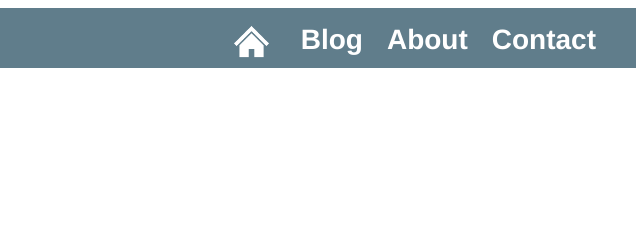
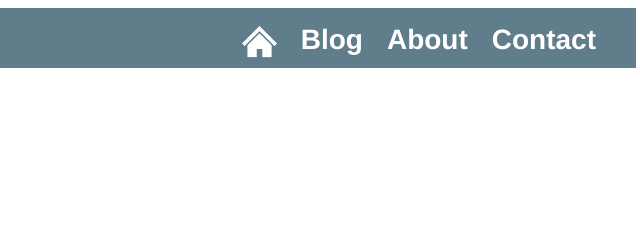
Before and after one commit to m-shichida/my-blog, a Gatsby site: page /blog in a window 1280 px wide. Shown: the full height of the page, 636-1276 px from the left. Built offline with nearby package versions, Linux system fonts and the light colour scheme; Gatsby itself is replaced by a stand-in of ours.

Commit message:
headerの作成

```diff
--- a/gatsby-config.js
+++ b/gatsby-config.js
@@ -15,6 +15,7 @@ module.exports = {
     },
     `gatsby-transformer-sharp`,
     `gatsby-plugin-sharp`,
+    `gatsby-plugin-styled-components`,
     {
       resolve: `gatsby-plugin-manifest`,
       options: {
--- a/package.json
+++ b/package.json
@@ -5,12 +5,14 @@
   "version": "0.1.0",
   "author": "Kyle Mathews <mathews.kyle@gmail.com>",
   "dependencies": {
+    "babel-plugin-styled-components": "^1.10.6",
     "gatsby": "^2.18.12",
     "gatsby-image": "^2.2.34",
     "gatsby-plugin-manifest": "^2.2.31",
     "gatsby-plugin-offline": "^3.0.27",
     "gatsby-plugin-react-helmet": "^3.1.18",
     "gatsby-plugin-sharp": "^2.3.5",
+    "gatsby-plugin-styled-components": "^3.1.16",
     "gatsby-source-filesystem": "^2.1.40",
     "gatsby-transformer-sharp": "^2.3.7",
     "minireset.css": "^0.0.6",
--- /dev/null
+++ b/src/components/Header/index.js
@@ -0,0 +1,24 @@
+import React from "react"
+import home from './home.png'
+import styles from './styles';
+
+const Header = () => {
+  const { HeaderContainer, NavList, ListItem, TopImage, StyledLink } = styles;
+
+  return (
+    <HeaderContainer>
+      <NavList>
+        <ListItem>
+          <StyledLink to='/'>
+            <TopImage src={ home }/>
+          </StyledLink>
+        </ListItem>
+        <ListItem><StyledLink to='/blog/'>Blog</StyledLink></ListItem>
+        <ListItem>About</ListItem>
+        <ListItem>Contact</ListItem>
+      </NavList>
+    </HeaderContainer>
+  )
+}
+
+export default Header;
--- /dev/null
+++ b/src/components/Header/styles.js
@@ -0,0 +1,35 @@
+import styled from 'styled-components';
+import { Link } from "gatsby"
+
+const HeaderContainer = styled.header`
+  font-family: Helvetica, Arial;
+  font-size: 28px;
+  font-weight: bold;
+  color: #FFFFFF;
+  background-color: #607D8B;
+  height: 60px;
+`
+
+const NavList = styled.ul`
+  list-style: none;
+  display: flex;
+  justify-content: flex-end;
+  padding: 16px;
+`
+
+const ListItem = styled.li`
+  margin-right: 24px;
+`
+
+const StyledLink = styled(Link)`
+  text-decoration: none;
+  color: #FFFFFF;
+`
+
+const TopImage = styled.img`
+  height: 35px;
+  width: 35px;
+  padding-bottom: 5px;
+`
+
+export default { HeaderContainer, NavList, ListItem, TopImage, StyledLink };
--- a/src/components/header.css
+++ /dev/null
@@ -1,4 +0,0 @@
-.nav-link {
-  text-decoration: 'none';
-  margin-right: '24px'
-}
--- a/src/components/header.js
+++ /dev/null
@@ -1,40 +0,0 @@
-import React from "react"
-import styled from 'styled-components';
-import home from '../images/home.png'
-import { Link } from "gatsby"
-import { colors } from '../helpers/styleHelper';
-
-const HeaderContainer = styled.header`
-  font-family: Helvetica, Arial;
-  font-size: 28px;
-  font-weight: bold;
-  color: #FFFFFF;
-  background-color: #607D8B;
-  height: 60px;
-`
-
-const NavList = styled.ul`
-  list-style: none;
-  display: flex;
-  justify-content: flex-end;
-  padding: 16px;
-`
-
-const Header = () => {
-  return (
-    <HeaderContainer>
-      <NavList>
-        <li style={ { marginRight: '32px' } }>
-          <Link to='/'>
-            <img style={ { height: '35px', width: '35px', paddingBottom: '5px' } } src={ home }/>
-          </Link>
-        </li>
-        <li><Link to='/blog/' style={{ textDecoration: 'none', marginRight: '24px', color: colors.white }}>Blog</Link></li>
-        <li style={{ textDecoration: 'none', marginRight: '24px' }}>About</li>
-        <li style={{ textDecoration: 'none', marginRight: '24px' }}>Contact</li>
-      </NavList>
-    </HeaderContainer>
-  )
-}
-
-export default Header;
--- a/src/components/layout.js
+++ b/src/components/layout.js
@@ -1,15 +1,8 @@
-/**
- * Layout component that queries for data
- * with Gatsby's useStaticQuery component
- *
- * See: https://www.gatsbyjs.org/docs/use-static-query/
- */
-
 import React from "react"
 import PropTypes from "prop-types"
 import { useStaticQuery, graphql } from "gatsby"
 
-import Header from "./header"
+import Header from "./Header"
 import './layout.css'
 
 const Layout = ({ children }) => {
@@ -25,7 +18,7 @@ const Layout = ({ children }) => {
 
   return (
     <>
-      <Header siteTitle={data.site.siteMetadata.title} />
+      <Header />
       <div
         style={{
           margin: `0 auto`,
```
Also changed, not shown: src/components/Header/home.png (renamed from src/images/home.png), 2 other files.
